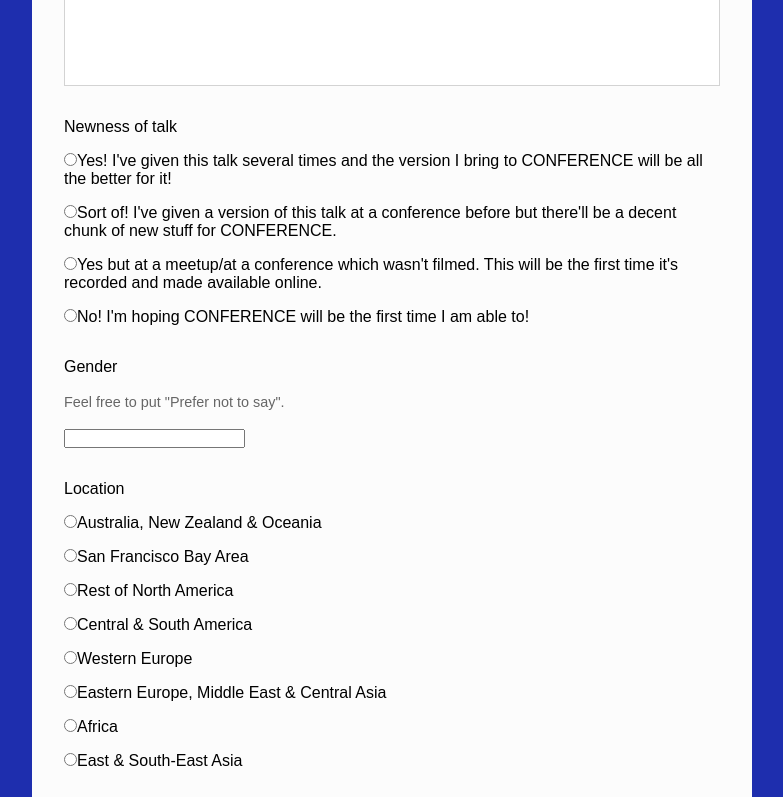
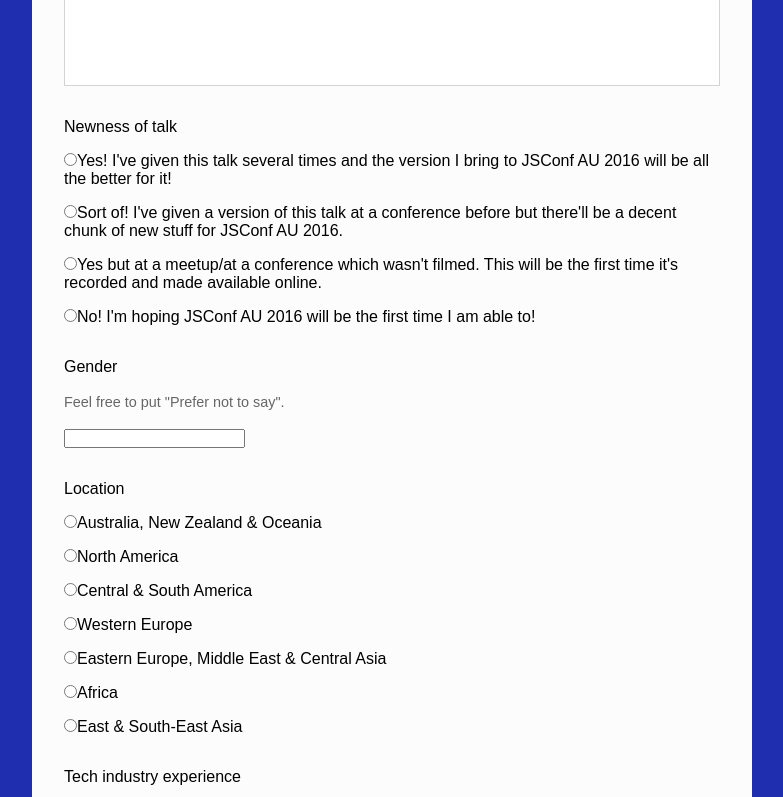
Before and after one commit to robrkerr/smart-proposals, a React app: page / in a window 1280 px wide. Shown: the part 422-1219 px from the top of the page, without its empty margins (248-1031 px from the left). Built offline with nearby package versions, Linux system fonts and the light colour scheme.

Commit message:
Separated text and values of radio buttons.

```diff
--- a/src/components/App.js
+++ b/src/components/App.js
@@ -24,38 +24,74 @@ export default class App extends Component {
   render() {
     const { submission } = this.state;
     const { conference } = this.props;
-    const newnessValues = [
-      "Yes! I've given this talk several times and the version I bring to CONFERENCE will be all the better for it!",
-      "Sort of! I've given a version of this talk at a conference before but there'll be a decent chunk of new stuff for CONFERENCE.",
-      "Yes but at a meetup/at a conference which wasn't filmed. This will be the first time it's recorded and made available online.",
-      "No! I'm hoping CONFERENCE will be the first time I am able to!"
+    const newnessOptions = [
+      {
+        value: "Yes",
+        text: "Yes! I've given this talk several times and the version I bring to " + conference.title + " will be all the better for it!"
+      }, {
+        value: "Sort of",
+        text: "Sort of! I've given a version of this talk at a conference before but there'll be a decent chunk of new stuff for " + conference.title + "."
+      }, {
+        value: "Not filmed",
+        text: "Yes but at a meetup/at a conference which wasn't filmed. This will be the first time it's recorded and made available online."
+      }, {
+        value: "No",
+        text: "No! I'm hoping " + conference.title + " will be the first time I am able to!"
+      }
     ];
-    const locationValues = [
+    const locationOptions = [
       "Australia, New Zealand & Oceania",
-      "San Francisco Bay Area",
-      "Rest of North America",
+      "North America",
       "Central & South America",
       "Western Europe",
       "Eastern Europe, Middle East & Central Asia",
       "Africa",
       "East & South-East Asia"
     ];
-    const techExperienceValues = [
-      "Senior/Leader. I feel fairly knowledgable about a good breadth of topics.",
-      "Area expert. Wouldn't describe myself as a \"senior\" but I feel confident in my knowledge of the subject matter of my talk/the conference at large.",
-      "Mid level. Not an expert, not a junior, but excited to learn & excited to help other people learn.",
-      "Junior. New to the industry but keen to share my perspective & knowledge.",
-      "Not in Tech. I'm employed in another industry and therefore I'll be able to give a different perspective to my topic.",
-      "Student. I'm still learning, but enthusiastic to share what I know.",
-      "Other"
+    const techExperienceOptions = [
+      {
+        value: 'Senior',
+        text: "Senior/Leader. I feel fairly knowledgable about a good breadth of topics."
+      }, {
+        value: 'Expert',
+        text: "Area expert. Wouldn't describe myself as a \"senior\" but I feel confident in my knowledge of the subject matter of my talk/the conference at large."
+      }, {
+        value: "Mid level",
+        text: "Mid level. Not an expert, not a junior, but excited to learn & excited to help other people learn."
+      }, {
+        value: "Junior",
+        text: "Junior. New to the industry but keen to share my perspective & knowledge."
+      }, {
+        value: "Outside tech",
+        text: "Not in Tech. I'm employed in another industry and therefore I'll be able to give a different perspective to my topic."
+      }, {
+        value: "Student",
+        text: "Student. I'm still learning, but enthusiastic to share what I know."
+      }, {
+        value: "Other",
+        text: "Other"
+      }
     ];
-    const speakingExperienceValues = [
-      "Plenty. You tell me what time I'm on, I'll do the rest.",
-      "Some. I've spoken at more than 3 conferences, but I still don't think I'm an old hand.",
-      "A little. I've spoken at 1-3 conferences already, and keen to do more.",
-      "Not at conferences (yet). This would be my first major conference, but I've spoken at meetups or done other presenting first.",
-      "None whatsoever. I'm excited to start!",
-      "Other"
+    const speakingExperienceOptions = [
+      {
+        value: "Plenty",
+        text: "Plenty. You tell me what time I'm on, I'll do the rest."
+      }, {
+        value: "Some",
+        text: "Some. I've spoken at more than 3 conferences, but I still don't think I'm an old hand."
+      }, {
+        value: "A little",
+        text: "A little. I've spoken at 1-3 conferences already, and keen to do more."
+      }, {
+        value: "No conferences",
+        text: "Not at conferences (yet). This would be my first major conference, but I've spoken at meetups or done other presenting first."
+      }, {
+        value: "None",
+        text: "None whatsoever. I'm excited to start!"
+      }, {
+        value: "Other",
+        text: "Other"
+      }
     ];
     return (
       <main className={conference.id}>
@@ -84,7 +120,7 @@ export default class App extends Component {
             </div>
             <SanitisingDescription name="description" label="Description" form={submission}/>
           </div>
-          <RadioButton name="newness" label="Newness of talk" values={newnessValues} form={submission}/>
+          <RadioButton name="newness" label="Newness of talk" options={newnessOptions} form={submission}/>
           <div className="Field">
             <div className="Field_Label">
               Gender
@@ -94,10 +130,10 @@ export default class App extends Component {
             </div>
             <TextField name="gender" form={submission}/>
           </div>
-          <RadioButton name="location" label="Location" values={locationValues} form={submission}/>
-          <RadioButton name="techExperience" label="Tech industry experience" values={techExperienceValues} form={submission}/>
-          <RadioButton name="speakingExperience" label="Speaking experience" values={speakingExperienceValues} form={submission}/>
-          <RadioButton name="flights" label="Can your company pay for flights" values={["Yes","No"]} form={submission}/>
+          <RadioButton name="location" label="Location" options={locationOptions} form={submission}/>
+          <RadioButton name="techExperience" label="Tech industry experience" options={techExperienceOptions} form={submission}/>
+          <RadioButton name="speakingExperience" label="Speaking experience" options={speakingExperienceOptions} form={submission}/>
+          <RadioButton name="flights" label="Can your company pay for flights" options={["Yes","No"]} form={submission}/>
           <TextField name="twitter" label="Twitter Handle" form={submission}/>
           <TextField name="photo" label="Photo Url" form={submission}/>
           <TextField name="email" label="Email Address" form={submission}/>
--- a/src/components/RadioButton.js
+++ b/src/components/RadioButton.js
@@ -9,19 +9,22 @@ export default class TextArea extends Component {
   }
 
   render() {
-    const { name, label, values, form } = this.props
+    const { name, label, options, form } = this.props
     const selectedValue = form.data[name]
     return <div className="Field">
       <div className="Field_Label">{ label }</div>
       {
-      	values.map((value,i) => {
+      	options.map((option,i) => {
+      		const value = option.value || option;
+      		const text = option.text || option;
+      		console.log(text);
       		const props = {
       			name: label,
       			value: value,
       			onClick: this.handleUpdate.bind(this),
       			checked: (value == selectedValue) ? "checked" : undefined
       		};
-      		return <div key={i}><label><input type="radio" {...props} />{value}</label></div>
+      		return <div key={i}><label><input type="radio" {...props} />{text}</label></div>
       	})
       }
     </div>
```
